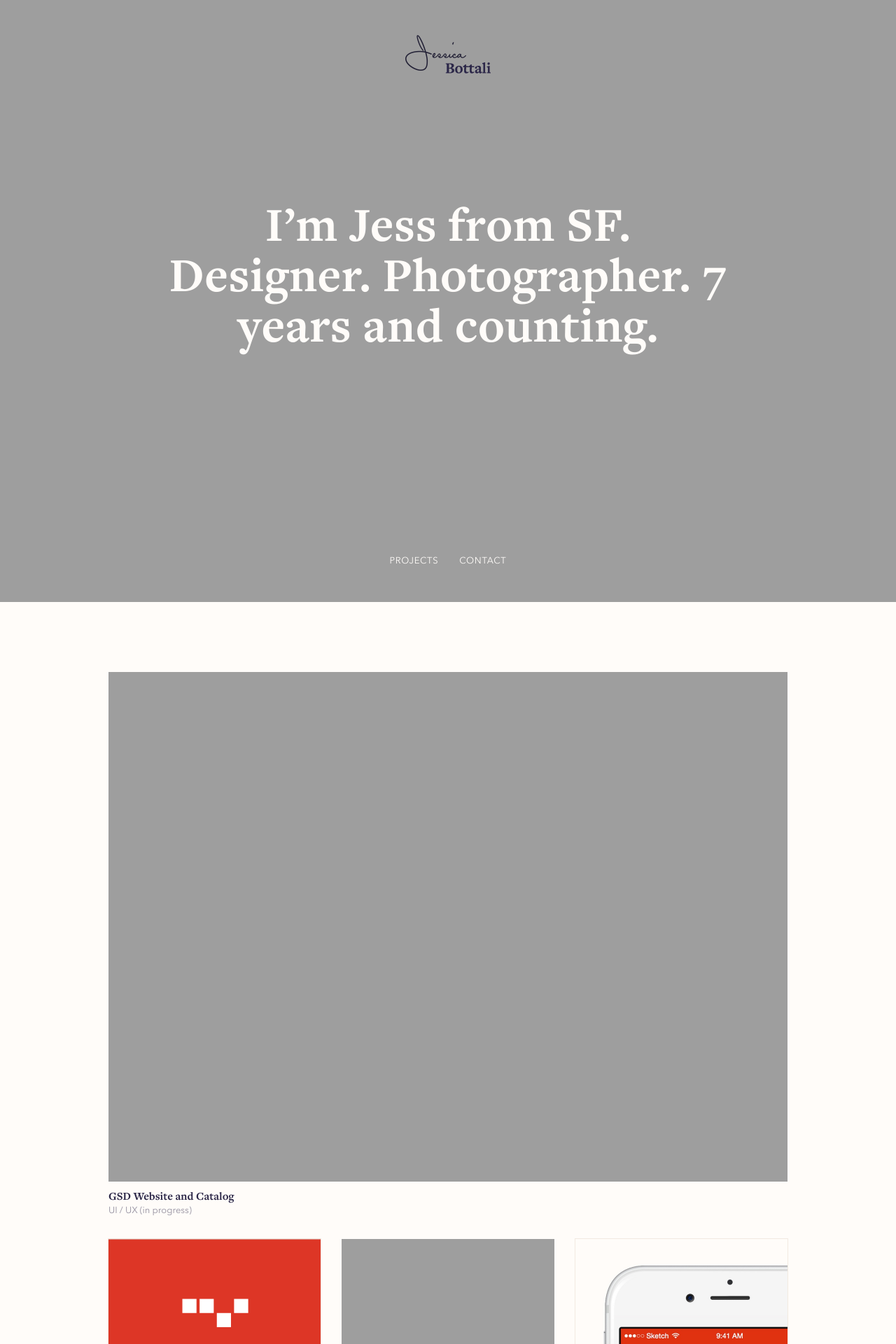
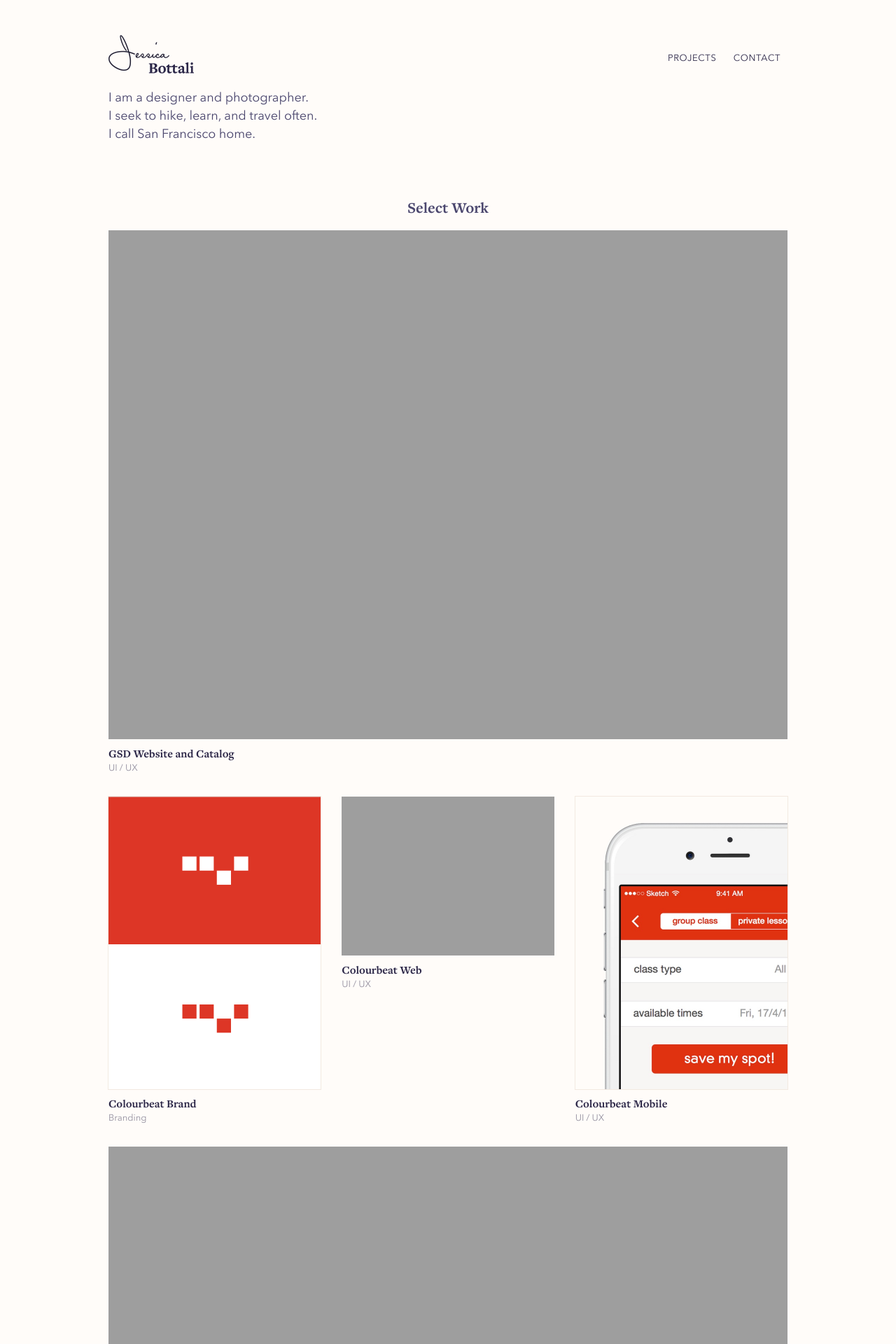
Before and after one commit to jessbottali/jessicabottali.com, a Jekyll site: the page built from index.html, in a window 1280 px wide. Shown: the top 1920 px of the page at 70% size. Built offline with Jekyll 4.4.1, drawn with Linux system fonts in a browser that asks for light colours; comment, search, counter and statistics services are not loaded.

Commit message:
updated intro and footer, removed/revised hero

```diff
--- a/build.css
+++ b/build.css
@@ -384,6 +384,13 @@
   margin: 0;
 }
 
+.ProjectThumb-intro {
+  font-size: 22px;
+  font-weight: 600;
+  font-family: FreightText;
+  text-align: center;
+}
+
 .ProjectThumb:hover .ProjectThumb-title {
   color: #FE5220;
 }
@@ -432,6 +439,14 @@
   font-size: 27px;
   color: #585567;
   line-height: 39px;
+}
+
+.intro-content {
+  margin-bottom: 60px;
+  margin-top: -85px;
+  /*text-align: center;*/
+  font-size: 18px;
+  line-height: 26px;
 }
 
 /**
@@ -567,13 +582,14 @@
 
  .ContactLink {
    text-align: center;
-  font-size: 20px;
+   font-size: 18px;
    font-weight: 300;
    padding: 70px 0 0;
-  border-top: 1px solid hsl(28, 25%, 87%);
+   border-top: 1px solid rgba(44,39,72,.3);
    margin-top: 50px;
-  margin-bottom: 30px;
-  color: #CCC4BE;
+   margin-bottom: -15px;
+   color: #2C2748;
+   opacity: .5;
  }
 
 .ContactLink a {
@@ -620,15 +636,15 @@
 }
 
 .SocialLinks a[href*="dribbble"] {
-  background-image: url('./assets/dribbble.svg');
+  background-image: url('./assets/dribbble-new-color.svg');
 }
 
 .SocialLinks a[href*="linkedin"] {
-  background-image: url('./assets/linkedin.svg');
+  background-image: url('./assets/linkedin-new-color.svg');
 }
 
 .SocialLinks a[href*="instagram"] {
-  background-image: url('./assets/instagram.svg');
+  background-image: url('./assets/instagram-new-color.svg');
 }
 
 /**
--- a/index.html
+++ b/index.html
@@ -1,35 +1,29 @@
 ---
-layout: null
+layout: default
 ---
 
 <!DOCTYPE html>
 <html>
-  <head>
-    {% include meta.html %}
-  </head>
   <body>
     <header>
-      <div class="Hero">
-        <h1 class="Hero-logo Logo">Jessica Bottali</h1>
-        <h2 class="Hero-title">
-          I&rsquo;m Jess from SF.<br/>
-          Designer. Photographer. 7 years and counting.
-        </h2>
-        <nav class="Hero-nav">
-          <a href="/projects">Projects</a>
-          <a href="mailto:jessbottali@gmail.com">Contact</a>
-        </nav>
-      </div>
+      <main class="Container">
+        <div class="Grid gutters">
+          <div class="Grid-cell">
+            <p class="intro-content">I am a designer and photographer. <br /> I seek to hike, learn, and travel often. <br /> I call San Francisco home. </p>
+          </div>
+        </div>
+      </main>
     </header>
     <div class="Wrapper">
       <main class="Container">
         <div class="Grid gutters">
           <div class="Grid-cell">
+            <h2 class="ProjectThumb-intro">Select Work</h2>
             <a href="/projects/gsd-site" class="ProjectThumb">
               <img src="./assets/gsd-1-for-home@2x.jpg" class="ProjectThumb-image" />
               <div class="ProjectThumb-body">
                 <h2 class="ProjectThumb-title">GSD Website and Catalog</h2>
-                <div class="ProjectThumb-categories">UI / UX (in progress)</div>
+                <div class="ProjectThumb-categories">UI / UX</div>
               </div>
             </a>
           </div>
@@ -127,7 +121,5 @@
         </div>
       </main>
     </div>
-    {% include footer.html %}
-    {% include scripts.html %}
   </body>
 </html>
--- a/projects/gsd-site/index.html
+++ b/projects/gsd-site/index.html
@@ -6,7 +6,7 @@
 <article class="Project">
   <header class="Project-header">
     <h1 class="Project-name">{{ page.title }}</h1>
-    <h2 class="Project-tags">UX/UI (in progress)</h2>
+    <h2 class="Project-tags">UX/UI</h2>
   </header>
   <div class="Project-content">
     The GSD site is something I’ve wanted to update for quite a while. Cycling through seasons, however, was crucial to helping me better understand the problems that needed to be addressed. In the static pages of the site, I am aiming to clearly note what we do, the items we encompass in our product line,
--- a/projects/index.html
+++ b/projects/index.html
@@ -11,7 +11,7 @@
         </div>
         <div class="ProjectThumb-body">
           <h2 class="ProjectThumb-title">GSD Website and Catalog</h2>
-          <div class="ProjectThumb-categories">UI / UX (in progress)</div>
+          <div class="ProjectThumb-categories">UI / UX</div>
         </div>
       </a>
     </div>
```
Also changed, not shown: styles.css (+25 -8 lines), assets/dribbble-new-color.svg (added), assets/instagram-new-color.svg (added), assets/linkedin-new-color.svg (added). Lines whose indentation alone changed are shown as unchanged.
